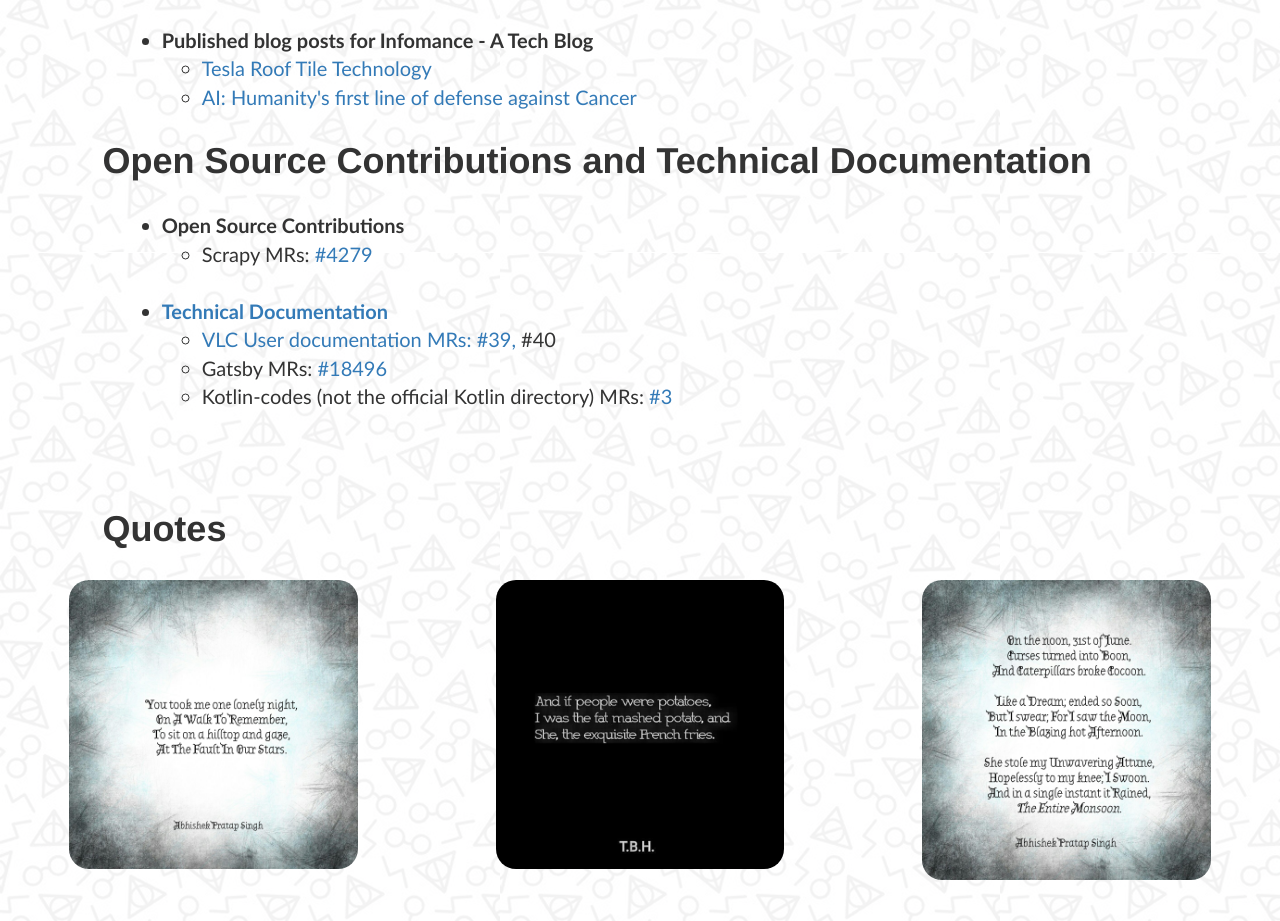
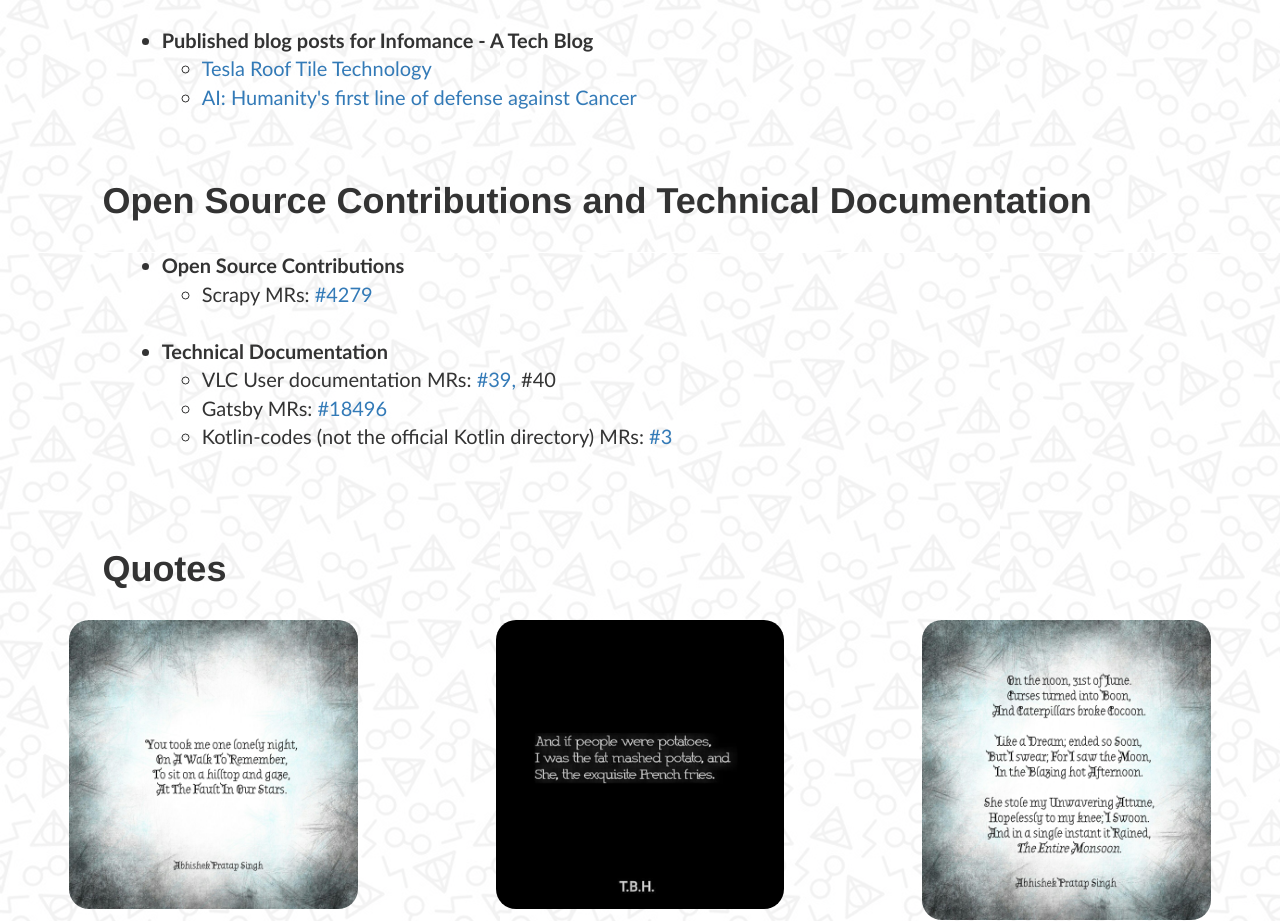
Before and after one commit to Prime-5/Prime-5.github.io, a plain HTML site: page writing.html in a window 1280 px wide. Shown: the part 1147-2068 px from the top of the page. Drawn offline with nearby package versions, Linux system fonts and the light colour scheme.

Commit message:
Fixing typo

```diff
--- a/writing.html
+++ b/writing.html
@@ -95,14 +95,15 @@
   <div class="col-sm-1"></div>
   </div>
 
-   <div class="row"><h1><b>Open Source Contributions and Technical Documentation</b></h1></div><br>
+  <br><br>
+  <div class="row"><h1><b>Open Source Contributions and Technical Documentation</b></h1></div><br>
   <div class="row">
     <div class="col-sm-1"></div>
     <div class="col-sm-10">
     <ul>
       <li>
         <b>Open Source Contributions</b>
-        <ul><li>Scrapy MRs: <a href="https://github.com/scrapy/scrapy/pull/4279">#4279</li></ul>
+        <ul><li>Scrapy MRs: <a href="https://github.com/scrapy/scrapy/pull/4279">#4279</a></li></ul>
       </li><br>
       <li>
         <b>Technical Documentation</b>
```
